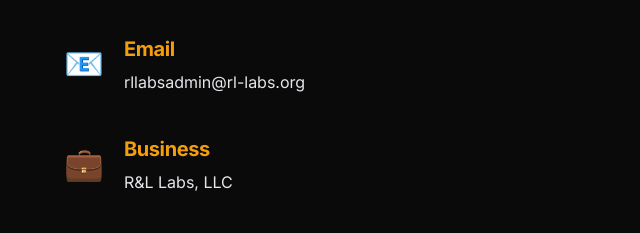
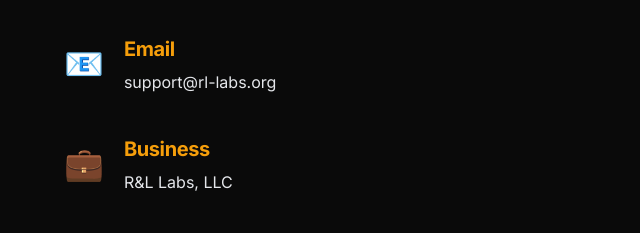
Before and after one commit to R-L-Labs/Website, an Astro site: page /contact in a window 1280 px wide. Shown: the part 552-785 px from the top of the page, 0-640 px from the left. Built offline with nearby package versions, Linux system fonts and the light colour scheme; Astro itself is replaced by a stand-in of ours; no server answers.

Commit message:
Minor updates
support email
npm version upgrades

```diff
--- a/src/components/ContactForm.vue
+++ b/src/components/ContactForm.vue
@@ -71,7 +71,7 @@ const emailjsConfig = {
   PUBLIC_KEY: import.meta.env.PUBLIC_EMAILJS_PUBLIC_KEY || '',
   SERVICE_ID: import.meta.env.PUBLIC_EMAILJS_SERVICE_ID || '',
   TEMPLATE_ID: import.meta.env.PUBLIC_EMAILJS_TEMPLATE_ID || '',
-  TO_EMAIL: import.meta.env.PUBLIC_EMAILJS_TO_EMAIL || 'rllabsadmin@rl-labs.org'
+  TO_EMAIL: import.meta.env.PUBLIC_EMAILJS_TO_EMAIL || 'support@rl-labs.org'
 };
 
 onMounted(async () => {
@@ -119,7 +119,7 @@ const handleSubmit = async () => {
     formData.value = { name: '', email: '', subject: '', message: '' };
   } catch (error) {
     console.error('EmailJS Error:', error);
-    statusMessage.value = 'There was an error sending your message. Please try again or contact us directly at rllabsadmin@rl-labs.org';
+    statusMessage.value = 'There was an error sending your message. Please try again or contact us directly at support@rl-labs.org';
     statusType.value = 'error';
   } finally {
     isSubmitting.value = false;
--- a/src/pages/contact.astro
+++ b/src/pages/contact.astro
@@ -20,7 +20,7 @@ import ContactForm from '../components/ContactForm.vue';
             <div class="info-icon">📧</div>
             <div>
               <h3>Email</h3>
-              <p>rllabsadmin@rl-labs.org</p>
+              <p>support@rl-labs.org</p>
             </div>
           </div>
           <div class="info-item">
```
Also changed, not shown: 1 other file.
